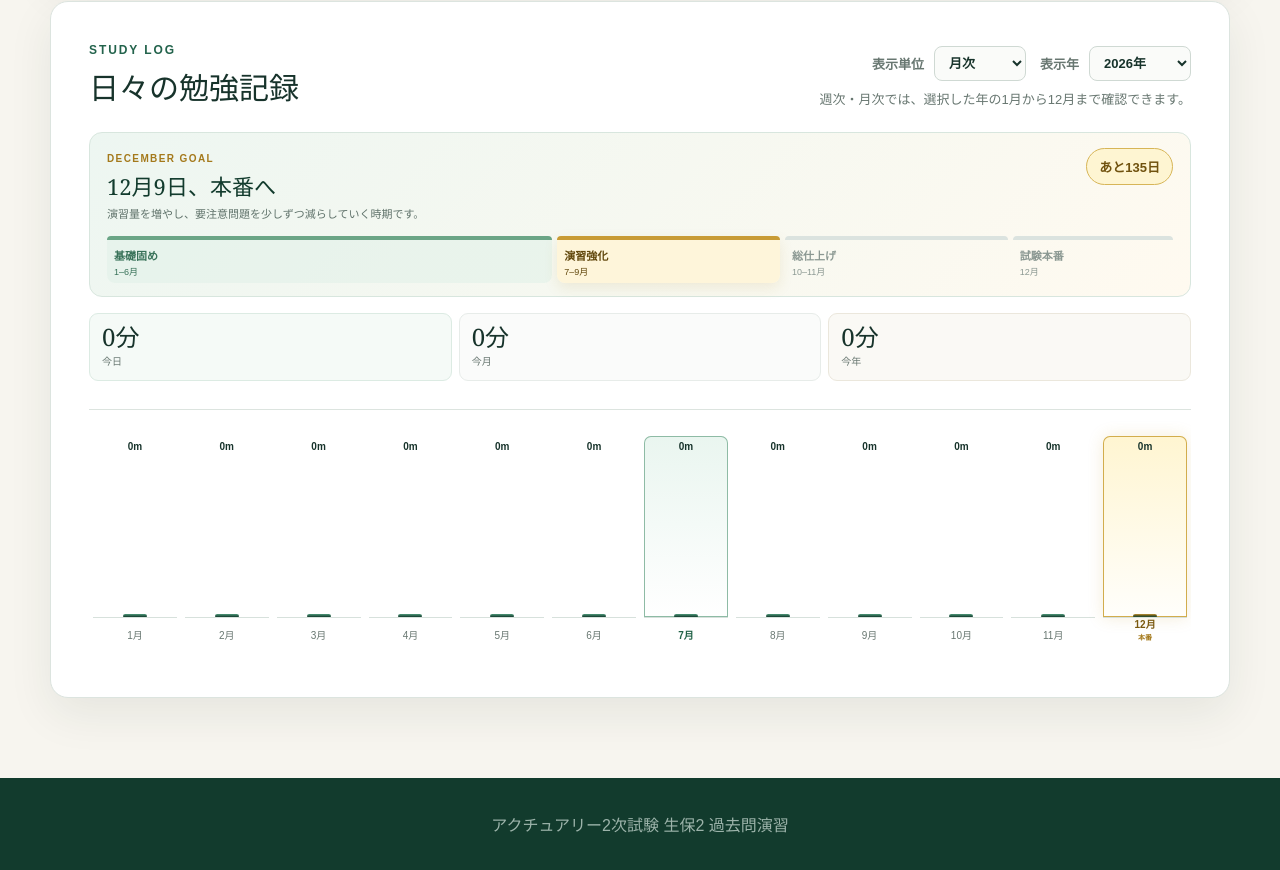
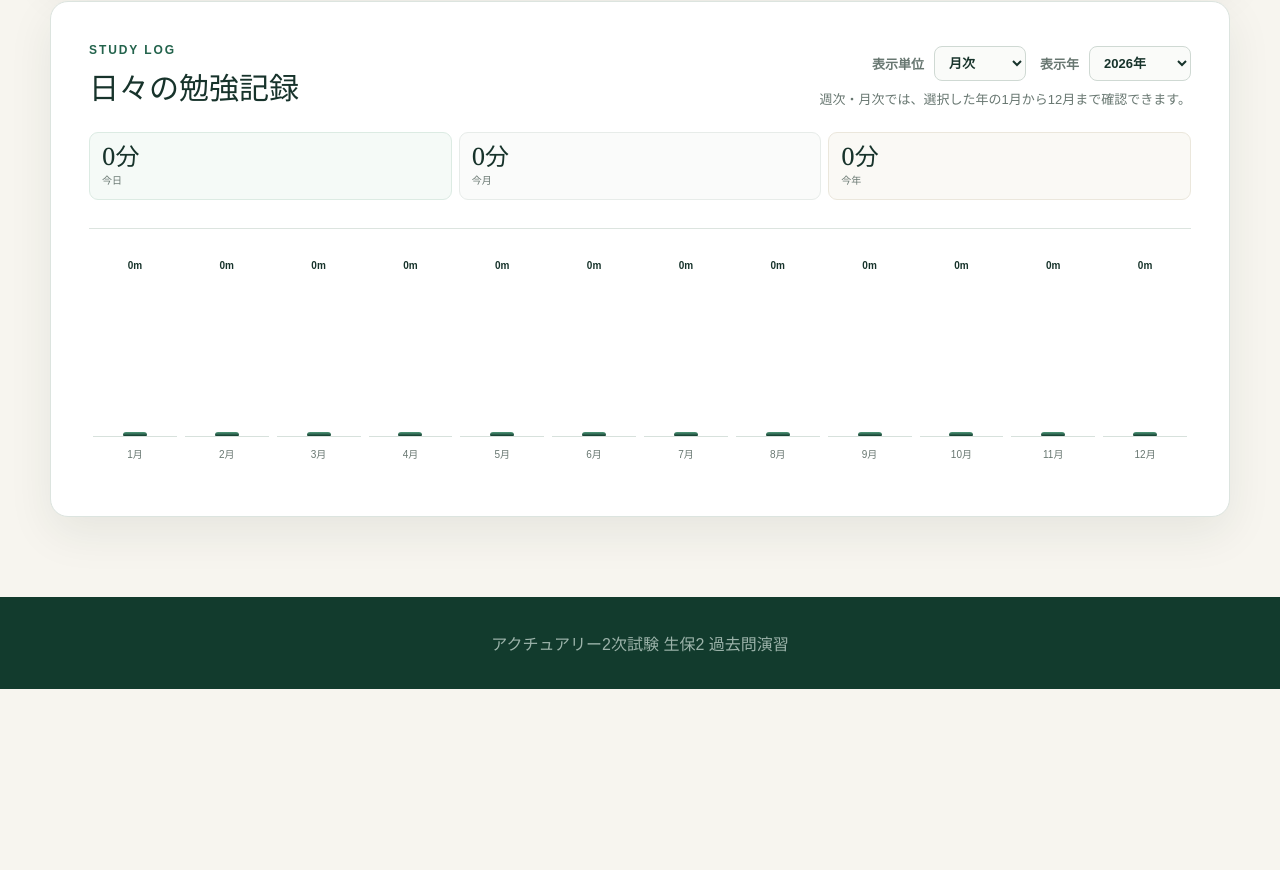
Before and after one commit to yoshi123027-del/actuary-app-seiho2, a Next.js app in the folder vercel/: page / in a window 1280 px wide. Shown: the part 1440-2310 px from the top of the page. After the commit the page ends 2129 px from the top, so only its background shows below. Built offline with nearby package versions, Linux system fonts and the light colour scheme.

Commit message:
生保2の勉強記録を直前の状態へ戻す
直前に追加した12月ロードマップと月次グラフ圧縮を取り消し、PR #11 完了時点へ復元します。

```diff
--- a/vercel/app/globals.css
+++ b/vercel/app/globals.css
@@ -108,19 +108,6 @@ progress { width: 100%; height: 9px; accent-color: var(--stage-color, var(--gree
 .study-filter-row { display: flex; align-items: center; justify-content: flex-end; gap: 14px; flex-wrap: wrap; }
 .study-history-tools label { display: flex; align-items: center; color: var(--muted); font-size: 13px; font-weight: 700; white-space: nowrap; }
 .study-history-tools select { min-width: 92px; margin-left: 10px; padding: 8px 28px 8px 10px; color: var(--ink); background: #fafbf9; border: 1px solid #cfd9d3; border-radius: 8px; }
-.exam-roadmap { margin: 0 0 16px; padding: 15px 17px 13px; background: linear-gradient(135deg, #edf6f1, #fffaf0); border: 1px solid #d8e6de; border-radius: 13px; }
-.exam-roadmap-head { display: flex; align-items: flex-start; justify-content: space-between; gap: 16px; }
-.exam-roadmap-head > div > span { color: #a4791b; font-size: 10px; font-weight: 900; letter-spacing: .14em; }
-.exam-roadmap-head strong { display: block; margin-top: 3px; color: var(--green); font: 22px Georgia, "Yu Mincho", serif; }
-.exam-roadmap-head p { margin: 5px 0 0; color: #60736b; font-size: 11px; line-height: 1.55; }
-.exam-roadmap-head > b { flex: 0 0 auto; padding: 8px 12px; color: #70520f; background: rgba(255, 244, 204, .82); border: 1px solid #d7b557; border-radius: 999px; font-size: 13px; }
-.exam-roadmap-steps { margin-top: 13px; display: grid; grid-template-columns: 2fr 1fr 1fr .72fr; gap: 5px; }
-.exam-roadmap-step { min-width: 0; padding: 7px 7px 5px; color: #8b9892; border-top: 4px solid #dbe3df; border-radius: 4px 4px 8px 8px; }
-.exam-roadmap-step strong, .exam-roadmap-step span { display: block; overflow: hidden; white-space: nowrap; text-overflow: ellipsis; }
-.exam-roadmap-step strong { font-size: 11px; }
-.exam-roadmap-step span { margin-top: 2px; font-size: 9px; }
-.exam-roadmap-step.is-complete { color: #377158; border-top-color: #6ba586; background: rgba(226, 241, 233, .58); }
-.exam-roadmap-step.is-current { color: #61470c; border-top-color: #c89b35; background: rgba(255, 246, 216, .92); box-shadow: 0 5px 14px rgba(172, 130, 31, .12); }
 .study-summary { display: grid; grid-template-columns: repeat(3, minmax(0, 1fr)); gap: 7px; }
 .study-summary .stat { min-height: 68px; padding: 10px 12px; background: #fafbfa; border-color: #e7ece9; border-radius: 9px; }
 .study-summary .stat strong { overflow: hidden; font-size: clamp(18px, 2.7vw, 24px); line-height: 1.1; white-space: nowrap; text-overflow: ellipsis; }
@@ -129,17 +116,6 @@ progress { width: 100%; height: 9px; accent-color: var(--stage-color, var(--gree
 .study-summary .stat.study-year { background: #faf9f5; border-color: #ebe7dc; }
 .study-chart { height: 250px; margin-top: 28px; padding: 12px 4px 0; display: grid; grid-template-columns: repeat(var(--study-period-count, 14), minmax(42px, 1fr)); gap: 8px; overflow-x: auto; border-top: 1px solid var(--line); }
 .study-bar-column { min-width: 38px; height: 220px; display: grid; grid-template-rows: 1fr 24px; align-items: flex-end; text-align: center; }
-.study-chart.study-chart-monthly { grid-template-columns: repeat(12, minmax(0, 1fr)); gap: clamp(2px, .7vw, 8px); overflow-x: hidden; }
-.study-chart-monthly .study-bar-column { min-width: 0; }
-.study-chart-monthly .study-bar-value { font-size: clamp(7px, 1vw, 10px); }
-.study-chart-monthly .study-bar-label { font-size: clamp(7px, 1vw, 10px); }
-.study-bar-column.is-current-month .study-bar-track { background: linear-gradient(180deg, rgba(226, 242, 234, .74), rgba(255, 255, 255, 0)); box-shadow: inset 0 0 0 1px #8ebba5; border-radius: 7px 7px 0 0; }
-.study-bar-column.is-current-month .study-bar-label { color: #216247; font-weight: 900; }
-.study-bar-column.is-exam-month .study-bar-track { background: linear-gradient(180deg, rgba(255, 244, 204, .9), rgba(255, 253, 245, .38)); box-shadow: inset 0 0 0 1px #d2ad4d, 0 0 16px rgba(199, 154, 50, .18); border-radius: 7px 7px 0 0; }
-.study-bar-column.is-exam-month .study-bar { background: linear-gradient(180deg, #d7b557, #826317 26%, #174936); }
-.study-bar-column.is-exam-month .study-bar-label { color: #78570e; font-weight: 900; }
-.study-bar-label small { display: block; margin-top: 1px; color: #a4791b; font-size: 7px; font-weight: 900; }
-
 .study-bar-track { position: relative; height: 182px; padding-top: 24px; display: flex; align-items: end; justify-content: center; border-bottom: 1px solid #d7e1dc; }
 .study-bar-value { position: absolute; top: 5px; left: 50%; transform: translateX(-50%); color: var(--ink); font-size: 10px; font-weight: 800; white-space: nowrap; }
 .study-bar { width: min(24px, 72%); min-height: 3px; background: linear-gradient(180deg, #4f9879, var(--green)); border-radius: 6px 6px 2px 2px; transition: height .25s ease; }
@@ -214,19 +190,4 @@ footer { padding: 34px; color: #9cb3aa; text-align: center; background: var(--gr
   .study-filter-row { width: 100%; justify-content: flex-start; }
   .study-history-tools label { justify-content: space-between; width: 100%; }
   .study-chart { grid-template-columns: repeat(var(--study-period-count, 14), 42px); }
-  .exam-roadmap { padding: 13px 12px 11px; }
-  .exam-roadmap-head strong { font-size: 18px; }
-  .exam-roadmap-head p { font-size: 10px; }
-  .exam-roadmap-head > b { padding: 7px 9px; font-size: 11px; }
-  .exam-roadmap-steps { gap: 3px; }
-  .exam-roadmap-step { padding: 6px 3px 4px; }
-  .exam-roadmap-step strong { font-size: 9px; }
-  .exam-roadmap-step span { font-size: 7px; }
-  .study-chart.study-chart-monthly { grid-template-columns: repeat(12, minmax(0, 1fr)); gap: 2px; padding-right: 0; padding-left: 0; overflow-x: hidden; }
-  .study-chart-monthly .study-bar-column { min-width: 0; }
-  .study-chart-monthly .study-bar-track { padding-top: 22px; }
-  .study-chart-monthly .study-bar-value { font-size: clamp(6px, 1.9vw, 8px); }
-  .study-chart-monthly .study-bar-label { font-size: clamp(7px, 2vw, 9px); }
-  .study-chart-monthly .study-bar-label small { font-size: 6px; }
-
 }
--- a/vercel/app/page.js
+++ b/vercel/app/page.js
@@ -80,13 +80,6 @@ const STUDY_VIEW_OPTIONS = {
   weekly: { label: "週次" },
   monthly: { label: "月次", periods: 12 },
 };
-
-const STUDY_MILESTONES = [
-  { label: "基礎固め", months: "1–6月", message: "基本論点を確実に理解し、学習の土台を整える時期です。" },
-  { label: "演習強化", months: "7–9月", message: "演習量を増やし、要注意問題を少しずつ減らしていく時期です。" },
-  { label: "総仕上げ", months: "10–11月", message: "弱点の解き直しと本番形式の演習で、得点力を仕上げる時期です。" },
-  { label: "試験本番", months: "12月", message: "積み上げた力を落ち着いて答案に変える時期です。" },
-];
 
 function utcDateKey(date) {
   return date.toISOString().slice(0, 10);
@@ -514,7 +507,7 @@ function QuestionQueue({ rows, currentId, setCurrentId, progress, rate, toggleRe
     </>
   );
 }
-function StudyHistory({ dailySeconds, now, examDate }) {
+function StudyHistory({ dailySeconds, now }) {
   const [viewMode, setViewMode] = useState("monthly");
   const currentYear = Number(japanDateKey(now).slice(0, 4));
   const [selectedYear, setSelectedYear] = useState(currentYear);
@@ -523,25 +516,12 @@ function StudyHistory({ dailySeconds, now, examDate }) {
   const todaySeconds = Number(dailySeconds[todayKey]) || 0;
 
   const currentDay = new Date(now + 9 * 60 * 60 * 1000);
-  const currentMonth = currentDay.getUTCMonth() + 1;
   const monthStart = utcDateKey(new Date(Date.UTC(currentDay.getUTCFullYear(), currentDay.getUTCMonth(), 1)));
   const monthEnd = utcDateKey(new Date(Date.UTC(currentDay.getUTCFullYear(), currentDay.getUTCMonth() + 1, 0)));
   const yearStart = `${currentYear}-01-01`;
   const yearEnd = `${currentYear}-12-31`;
   const monthlySeconds = sumStudySeconds(dailySeconds, monthStart, monthEnd);
   const yearlySeconds = sumStudySeconds(dailySeconds, yearStart, yearEnd);
-
-  const examTimestamp = new Date(examDate).getTime();
-  const examInJapan = new Date(examTimestamp + 9 * 60 * 60 * 1000);
-  const examYear = examInJapan.getUTCFullYear();
-  const examMonth = examInJapan.getUTCMonth() + 1;
-  const examDay = examInJapan.getUTCDate();
-  const remainingDays = Math.max(0, Math.ceil((examTimestamp - now) / 86400000));
-  let milestoneIndex = 0;
-  if (currentYear > examYear || (currentYear === examYear && currentMonth >= 12)) milestoneIndex = 3;
-  else if (currentYear < examYear || currentMonth <= 6) milestoneIndex = 0;
-  else if (currentMonth <= 9) milestoneIndex = 1;
-  else milestoneIndex = 2;
 
   const periods = buildStudyPeriods(viewMode, dailySeconds, now, selectedYear);
   const maxSeconds = Math.max(60, ...periods.map((period) => period.seconds));
@@ -579,56 +559,25 @@ function StudyHistory({ dailySeconds, now, examDate }) {
           <p>週次・月次では、選択した年の1月から12月まで確認できます。</p>
         </div>
       </div>
-
-      <div className="exam-roadmap">
-        <div className="exam-roadmap-head">
-          <div>
-            <span>DECEMBER GOAL</span>
-            <strong>12月{examDay}日、本番へ</strong>
-            <p>{STUDY_MILESTONES[milestoneIndex].message}</p>
-          </div>
-          <b>{now < examTimestamp ? `あと${remainingDays}日` : "本番当日"}</b>
-        </div>
-        <div className="exam-roadmap-steps" aria-label="試験本番までの学習ロードマップ">
-          {STUDY_MILESTONES.map((milestone, index) => (
-            <div
-              className={`exam-roadmap-step ${index < milestoneIndex ? "is-complete" : ""} ${index === milestoneIndex ? "is-current" : ""}`}
-              key={milestone.label}
-              aria-current={index === milestoneIndex ? "step" : undefined}
-            >
-              <strong>{milestone.label}</strong>
-              <span>{milestone.months}</span>
-            </div>
-          ))}
-        </div>
-      </div>
-
       <div className="study-summary">
         <Stat value={formatCompactStudyDuration(todaySeconds)} label="今日" tone="study-today" />
         <Stat value={formatCompactStudyDuration(monthlySeconds)} label="今月" />
         <Stat value={formatCompactStudyDuration(yearlySeconds)} label="今年" tone="study-year" />
       </div>
       <div
-        className={`study-chart study-chart-${viewMode}`}
+        className="study-chart"
         aria-label={`${viewLabel}で集計した勉強時間`}
         style={{ "--study-period-count": periods.length }}
       >
         {periods.map((period) => {
           const height = period.seconds ? Math.max(8, period.seconds / maxSeconds * 100) : 2;
-          const periodMonth = viewMode === "monthly" ? Number(period.label.replace("月", "")) : null;
-          const isExamMonth = viewMode === "monthly" && Number(selectedYear) === examYear && periodMonth === examMonth;
-          const isCurrentMonth = viewMode === "monthly" && Number(selectedYear) === currentYear && periodMonth === currentMonth;
           return (
-            <div
-              className={`study-bar-column ${isExamMonth ? "is-exam-month" : ""} ${isCurrentMonth ? "is-current-month" : ""}`}
-              key={period.key}
-              title={`${period.title}: ${formatStudyDuration(period.seconds)}`}
-            >
+            <div className="study-bar-column" key={period.key} title={`${period.title}: ${formatStudyDuration(period.seconds)}`}>
               <div className="study-bar-track">
                 <span className="study-bar-value">{formatStudyBarValue(period.seconds)}</span>
                 <div className="study-bar" style={{ height: `${height}%` }} />
               </div>
-              <span className="study-bar-label">{period.label}{isExamMonth && <small>本番</small>}</span>
+              <span className="study-bar-label">{period.label}</span>
             </div>
           );
         })}
@@ -770,7 +719,7 @@ export default function Home() {
               <div><span>今日の勉強時間</span><strong>{formatClock(studyTimer.todaySeconds)}</strong></div>
               <button onClick={studyTimer.toggle}>{studyTimer.running ? "学習終了" : "学習開始"}</button>
             </section>
-            <StudyHistory dailySeconds={studyTimer.dailySeconds} now={studyTimer.now} examDate={appConfig.examDate} />
+            <StudyHistory dailySeconds={studyTimer.dailySeconds} now={studyTimer.now} />
           </>
         )}
 
```
